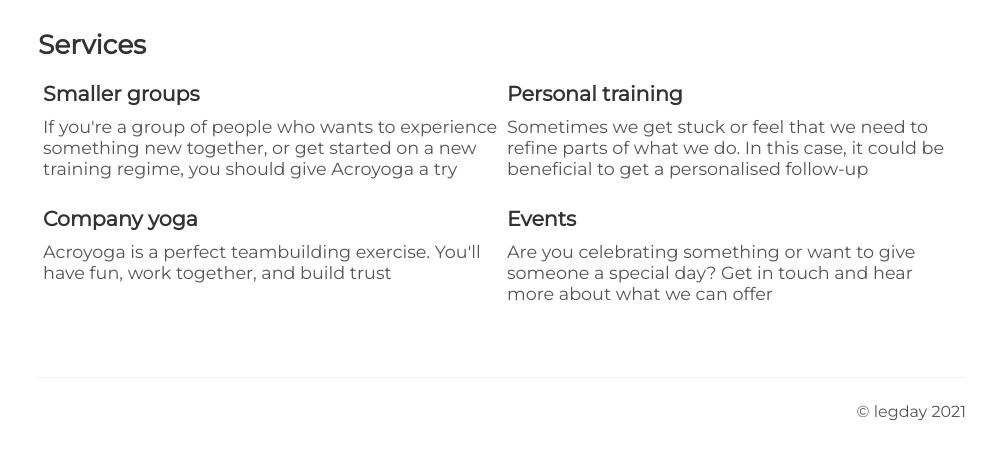
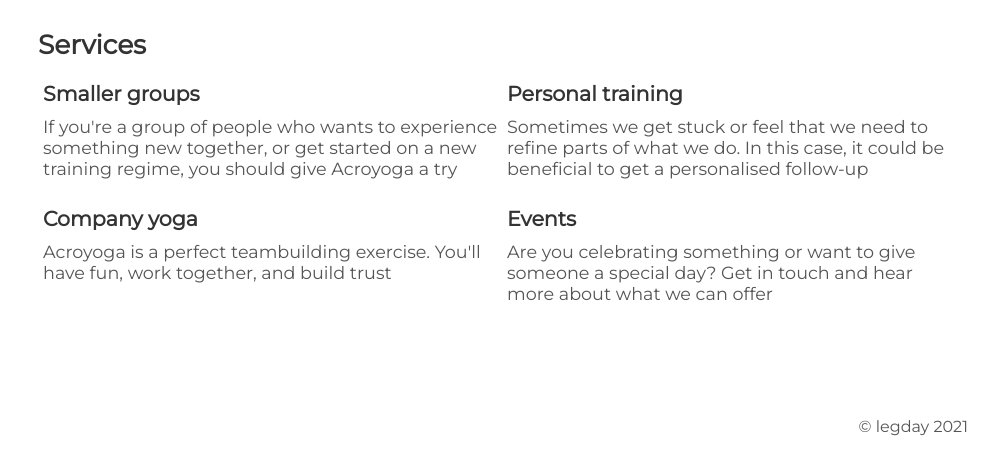
Before and after one commit to legday-no/legday-no.github.io, a plain HTML site: page acroyoga/index.html in a window 1280 px wide. Shown: the part 1264-1725 px from the top of the page, without its empty margins (288-1280 px from the left). Drawn offline with Linux system fonts and the light colour scheme.

Commit message:
Added min-height to content

```diff
--- a/acroyoga/index.html
+++ b/acroyoga/index.html
@@ -110,13 +110,12 @@
                                 hear more about what we can offer</p>
                         </div>
                     </section>
-
-                    <footer>
-                        &copy; legday 2021
-                    </footer>
-                    </section>
                 </article>
             </div>
+
+            <footer>
+                &copy; legday 2021
+            </footer>
         </main>
     </div>
     <span id="me"><a href="/">Legday - H&aring;vard Kindem</a></span>
--- a/css/style.scss
+++ b/css/style.scss
@@ -158,6 +158,7 @@ h6 {
     #content {
       padding: $padding;
       max-width: 960px;
+      min-height: 500px;
       margin: 0 auto;
       width: 100%;
 
@@ -194,10 +195,8 @@ h6 {
   }
 
   footer {
-    border-top: 1px solid $borderColor;
-    margin-top: 48px;
-    padding-top: 24px;
-    padding-bottom: 24px;
+    // border-top: 1px solid $borderColor;
+    padding: 24px;
     font-size: initial;
     text-align: right;
   }
```
Also changed, not shown: acroyoga/contact.html (+3 -5 lines), acroyoga/events.html (+3 -5 lines), product.html (+3 -5 lines), software.html (+3 -5 lines), style.css, 1 other file.
